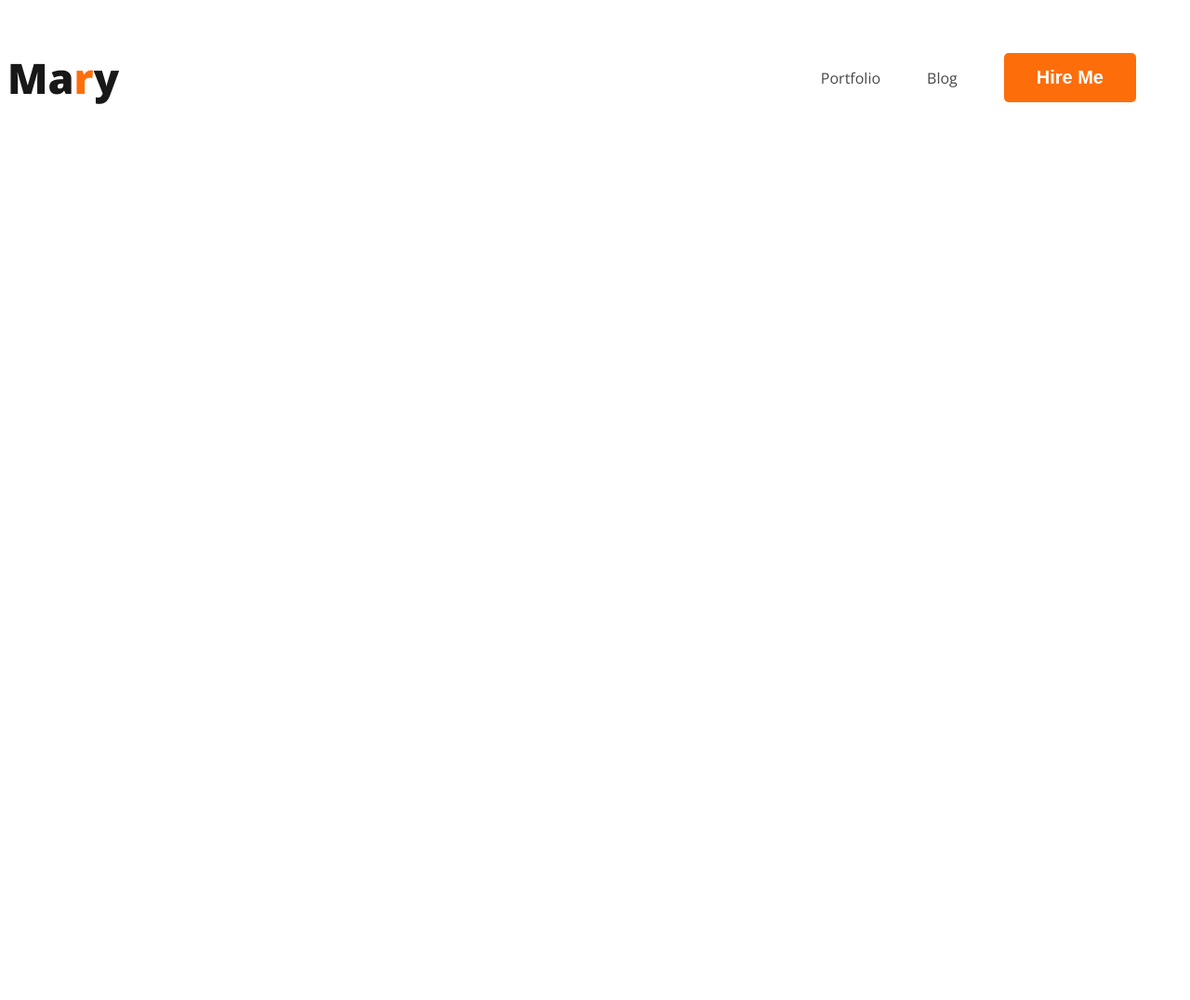
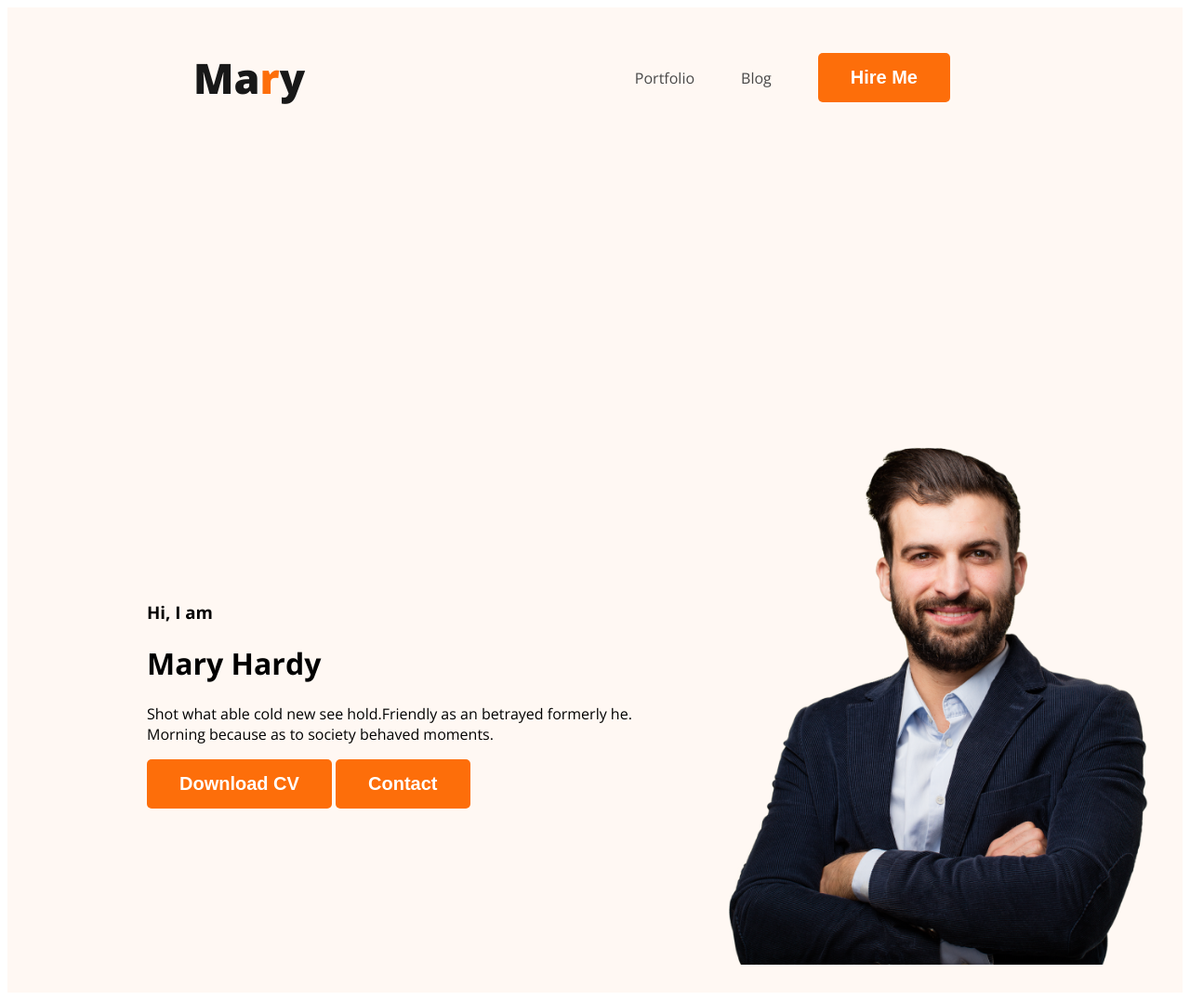
Before and after one commit to Sarfaraj525/webdeveloper-portfolio, a plain HTML site: page index.html in a window 1280 px wide. Shown: the whole page at 93% size. Before the commit the page ends 800 px from the top, so only its background shows below. Drawn offline with nearby package versions, Linux system fonts and the light colour scheme.

Commit message:
banner content added

```diff
--- a/index.html
+++ b/index.html
@@ -13,7 +13,7 @@
     <link rel="stylesheet" href="styles/portfolio.css">
 </head>
 <body>
-    <header>
+    <header class="header">
         <nav>
             <h3 class="nav-title">Ma<span class="text-primary">r</span>y</h3>
             <ul>
@@ -22,6 +22,16 @@
                 <li><button class="btn-primary">Hire Me</button></li>
             </ul>
         </nav>
+        <div class="banner">
+            <div class="banner-content">
+                <h3 class="banner-greeting">Hi, I  am</h3>
+                <h1 class="banner-title">Mary Hardy</h1>
+                <p>Shot what able cold new see hold.Friendly as an betrayed formerly he. Morning because as to society behaved moments.</p>
+                <button class="btn-primary">Download CV</button>
+                <button class="btn-primary">Contact</button>
+            </div>
+            <img class="profile-pic" src="images/hardy.png" alt="">
+        </div>
     </header>
     <main>
 
--- a/styles/portfolio.css
+++ b/styles/portfolio.css
@@ -21,6 +21,7 @@ nav{
     display: flex;
     justify-content: space-between;
     align-items: center;
+    margin: 0px 200px;
 }
 
 .nav-title{
@@ -48,3 +49,13 @@ nav a{
 .header{
     background-color: #FFF8F3;
 }
+
+.banner{
+    padding: 300px 30px 30px 150px;
+    display: flex;
+    align-items: center;
+}
+
+.banner .profile-pic{
+    width: 500px;
+}
```
